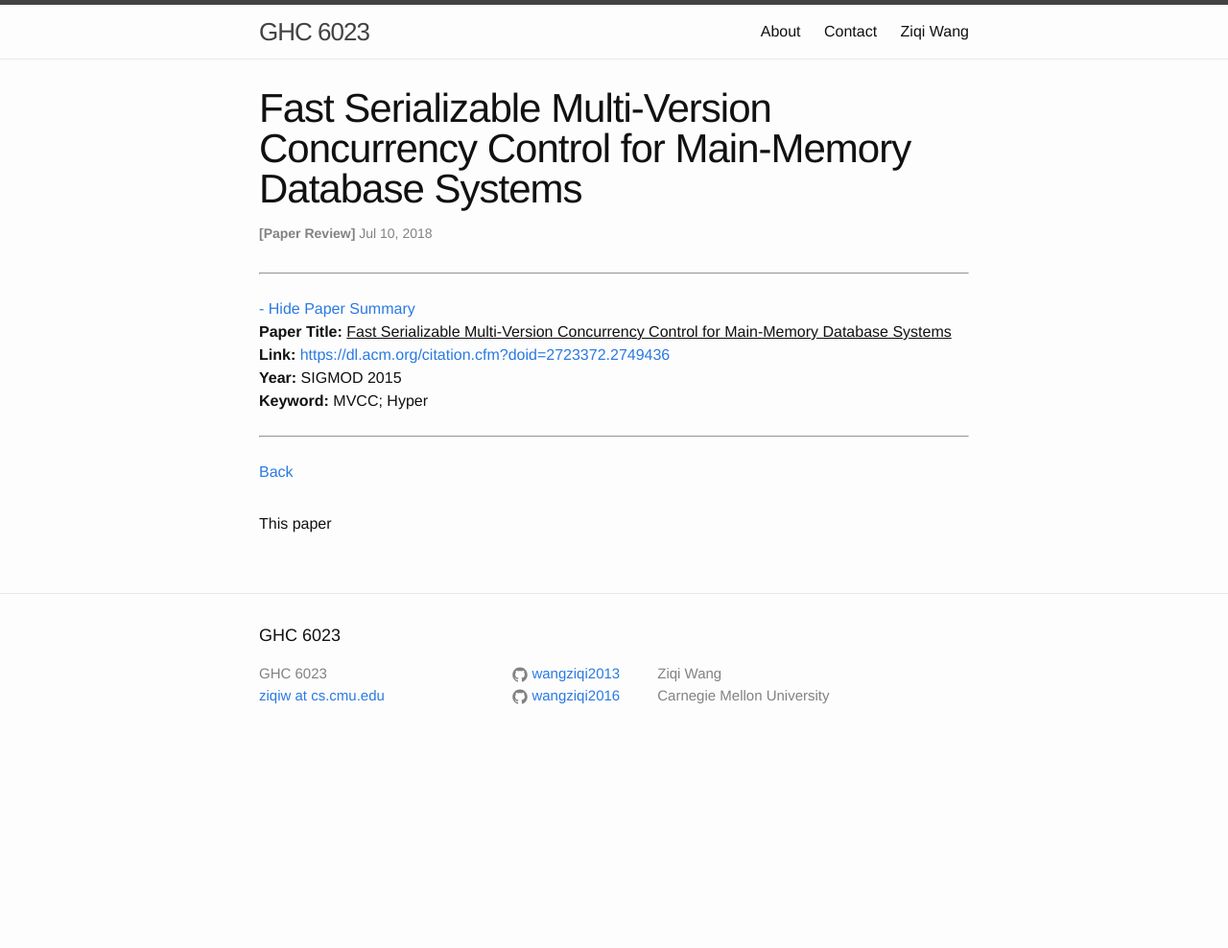
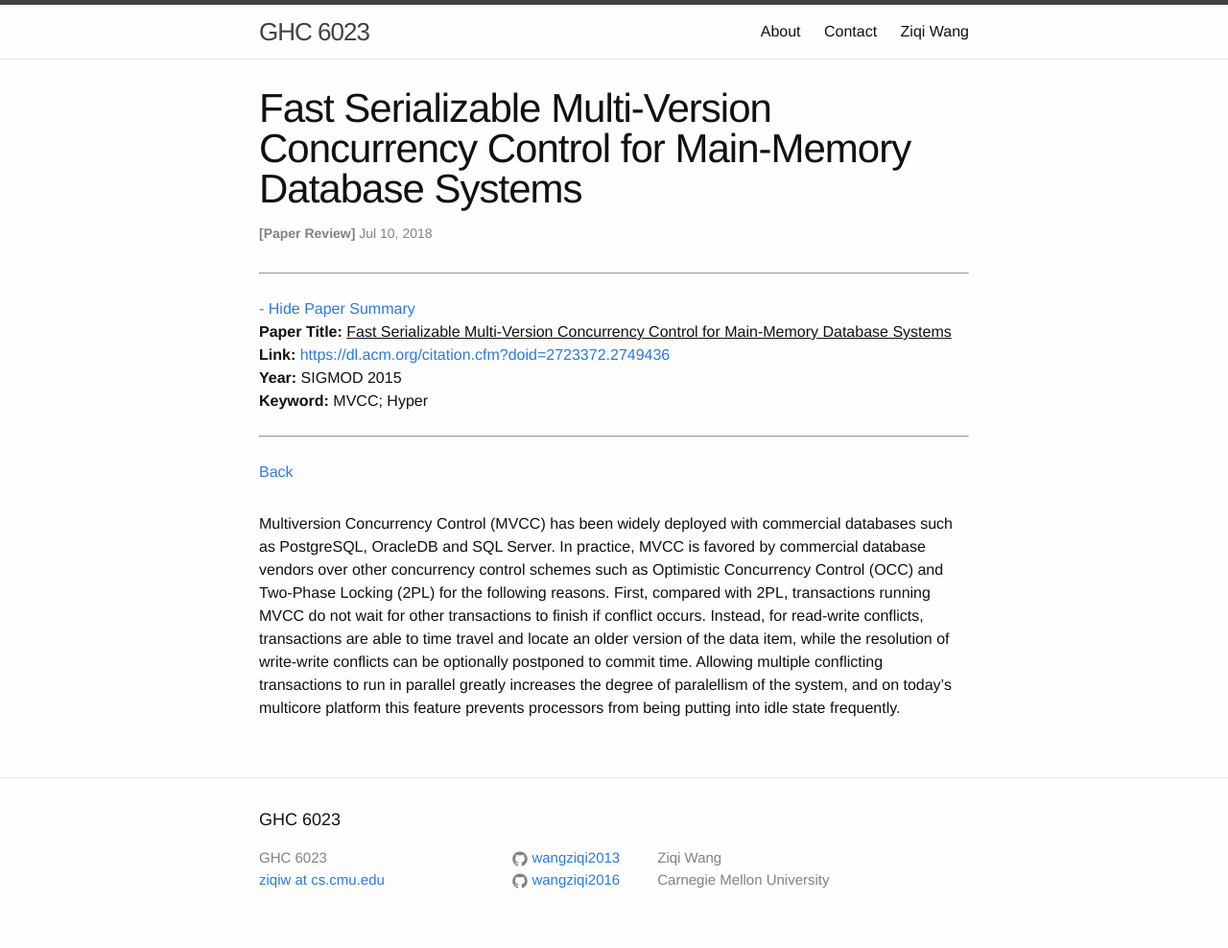
Before and after one commit to wangziqi2013/wangziqi2013.github.io, a Jekyll site: the page built from _posts/2018-07-09-Fast Serializable Multi-Version Concurrency Control for Main-Memory Database Systems.markdown, in a window 1280 px wide. Shown: the whole page at 96% size. Built offline with Jekyll 4.4.1, drawn with Linux system fonts in a browser that asks for light colours; before the commit the page ends 900 px from its top, so only the background shows below that.

Commit message:
Working on advantage of MVCC

```diff
--- a/_posts/2018-07-09-Fast Serializable Multi-Version Concurrency Control for Main-Memory Database Systems.markdown
+++ b/_posts/2018-07-09-Fast Serializable Multi-Version Concurrency Control for Main-Memory Database Systems.markdown
@@ -13,4 +13,11 @@ htm_cr:
 version_mgmt:
 ---
 
-This paper
+Multiversion Concurrency Control (MVCC) has been widely deployed with commercial databases such as PostgreSQL,
+OracleDB and SQL Server. In practice, MVCC is favored by commercial database vendors over other concurrency control schemes
+such as Optimistic Concurrency Control (OCC) and Two-Phase Locking (2PL) for the following reasons. First, compared with
+2PL, transactions running MVCC do not wait for other transactions to finish if conflict occurs. Instead, for read-write
+conflicts, transactions are able to time travel and locate an older version of the data item, while the resolution of
+write-write conflicts can be optionally postponed to commit time. Allowing multiple conflicting transactions to run in
+parallel greatly increases the degree of paralellism of the system, and on today's multicore platform this feature prevents
+processors from being putting into idle state frequently.
```
